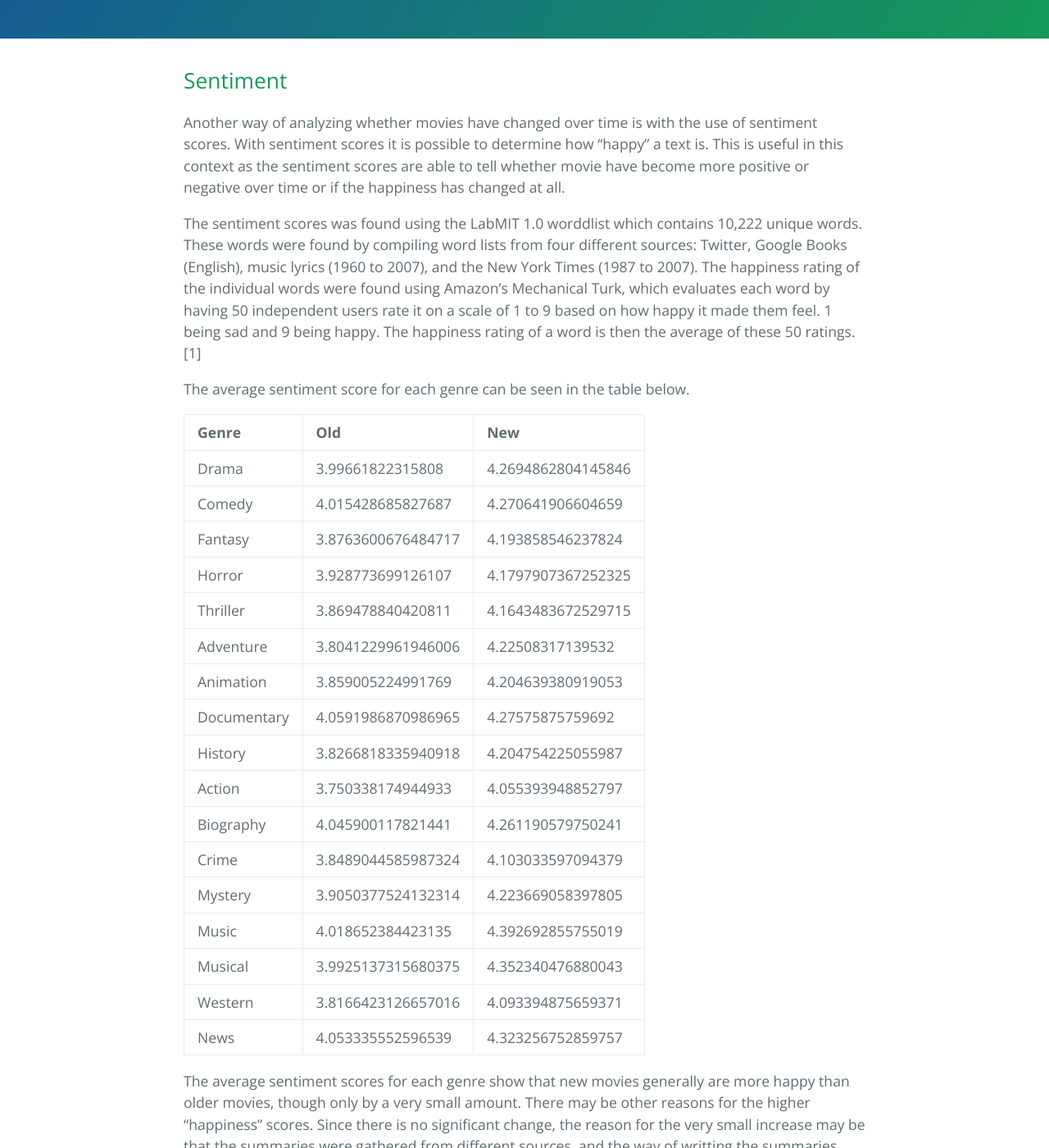
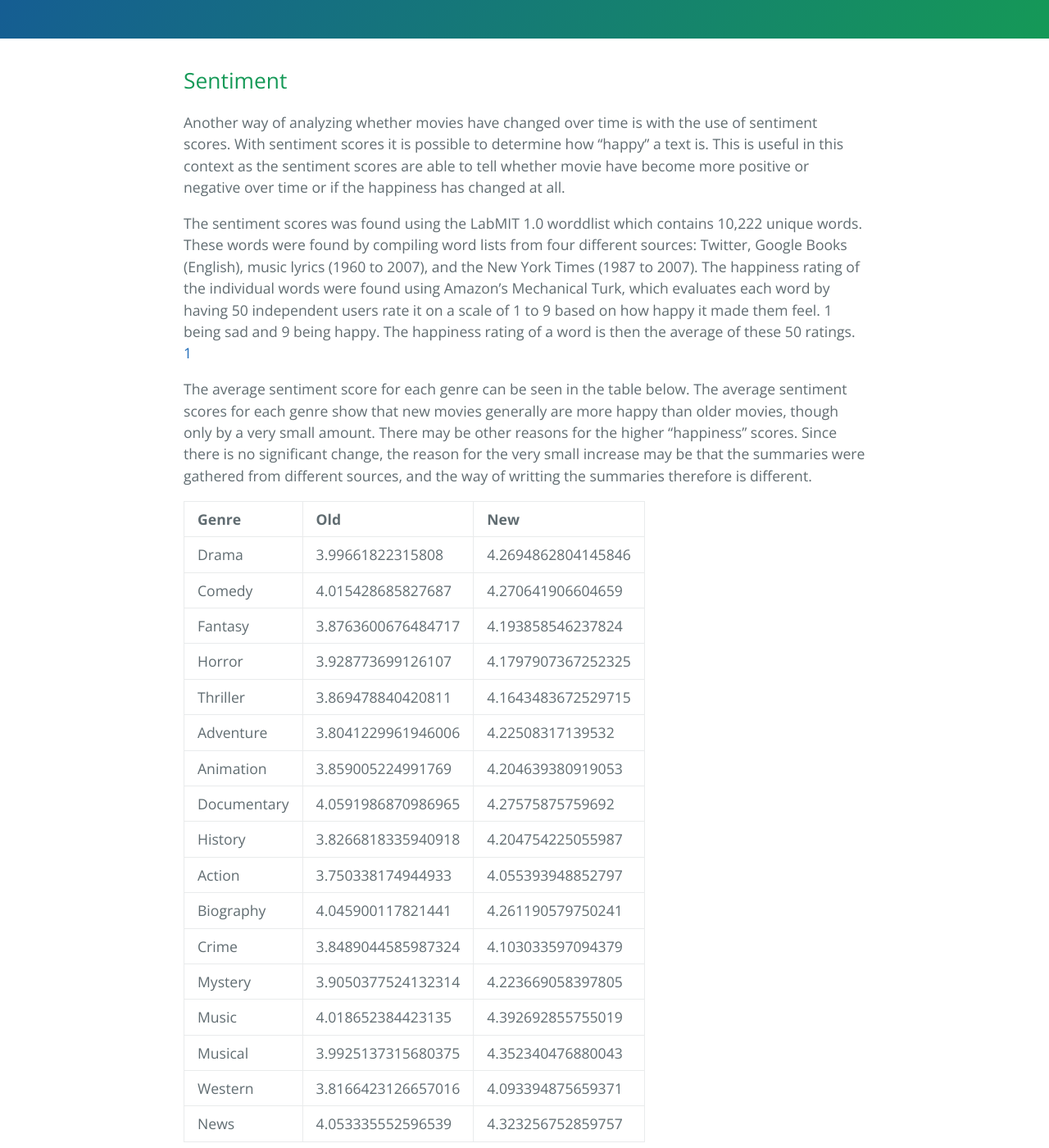
Before and after one commit to MBJohansen/Social-Graphs-Project, a Jekyll site: the page built from docs/sentiment.md, in a window 1280 px wide and 1400 px high, scrolled down 240 px. Shown: the whole window at 82% size. Built offline with Jekyll 4.4.1, drawn with Linux system fonts in a browser that asks for light colours; our own code applies the rules of GitHub Pages for plain Markdown files; some of the changed lines change nothing that is shown; some of the changed text lies outside the part shown.

Commit message:
Website: Sentiment

```diff
--- a/docs/sentiment.md
+++ b/docs/sentiment.md
@@ -4,9 +4,9 @@
 Another way of analyzing whether movies have changed over time is with the use of sentiment scores. With sentiment scores it is possible to determine how "happy" a text is. This is useful in this context as the sentiment scores are able to tell whether movie have become more positive or negative over time or if the happiness has changed at all.
 
 
-The sentiment scores was found using the LabMIT 1.0 worddlist which contains 10,222 unique words. These words were found by compiling word lists from four different sources: Twitter, Google Books (English), music lyrics (1960 to 2007), and the New York Times (1987 to 2007). The happiness rating of the individual words were found using Amazon's Mechanical Turk, which evaluates each word by having 50 independent users rate it on a scale of 1 to 9 based on how happy it made them feel. 1 being sad and 9 being happy. The happiness rating of a word is then the average of these 50 ratings. [1]
+The sentiment scores was found using the LabMIT 1.0 worddlist which contains 10,222 unique words. These words were found by compiling word lists from four different sources: Twitter, Google Books (English), music lyrics (1960 to 2007), and the New York Times (1987 to 2007). The happiness rating of the individual words were found using Amazon's Mechanical Turk, which evaluates each word by having 50 independent users rate it on a scale of 1 to 9 based on how happy it made them feel. 1 being sad and 9 being happy. The happiness rating of a word is then the average of these 50 ratings. [1](https://journals.plos.org/plosone/article?id=10.1371/journal.pone.0026752)
 
-The average sentiment score for each genre can be seen in the table below.
+The average sentiment score for each genre can be seen in the table below. The average sentiment scores for each genre show that new movies generally are more happy than older movies, though only by a very small amount. There may be other reasons for the higher "happiness" scores. Since there is no significant change, the reason for the very small increase may be that the summaries were gathered from different sources, and the way of writting the summaries therefore is different.
 
 | **Genre** | **Old** | **New** |
 | Drama | 3.99661822315808 | 4.2694862804145846 |
@@ -27,10 +27,4 @@ The average sentiment score for each genre can be seen in the table below.
 | Western | 3.8166423126657016 | 4.093394875659371 |
 | News | 4.053335552596539 | 4.323256752859757 |
 
-The average sentiment scores for each genre show that new movies generally are more happy than older movies, though only by a very small amount. There may be other reasons for the higher "happiness" scores. Since there is no significant change, the reason for the very small increase may be that the summaries were gathered from different sources, and the way of writting the summaries therefore is different.
-
-
-### References
-[1] Dodds, P. S.; Harris, K. D.; Kloumann, I. M.; Bliss, C. A.; Danforth, C. M. (2011). Temporal Patterns of Happiness and Information in a Global Social Network: Hedonometrics and Twitter; https://journals.plos.org/plosone/article?id=10.1371/journal.pone.0026752
-
 [Next page: Network](network.md)
```
Also changed, not shown: 1 other file.
